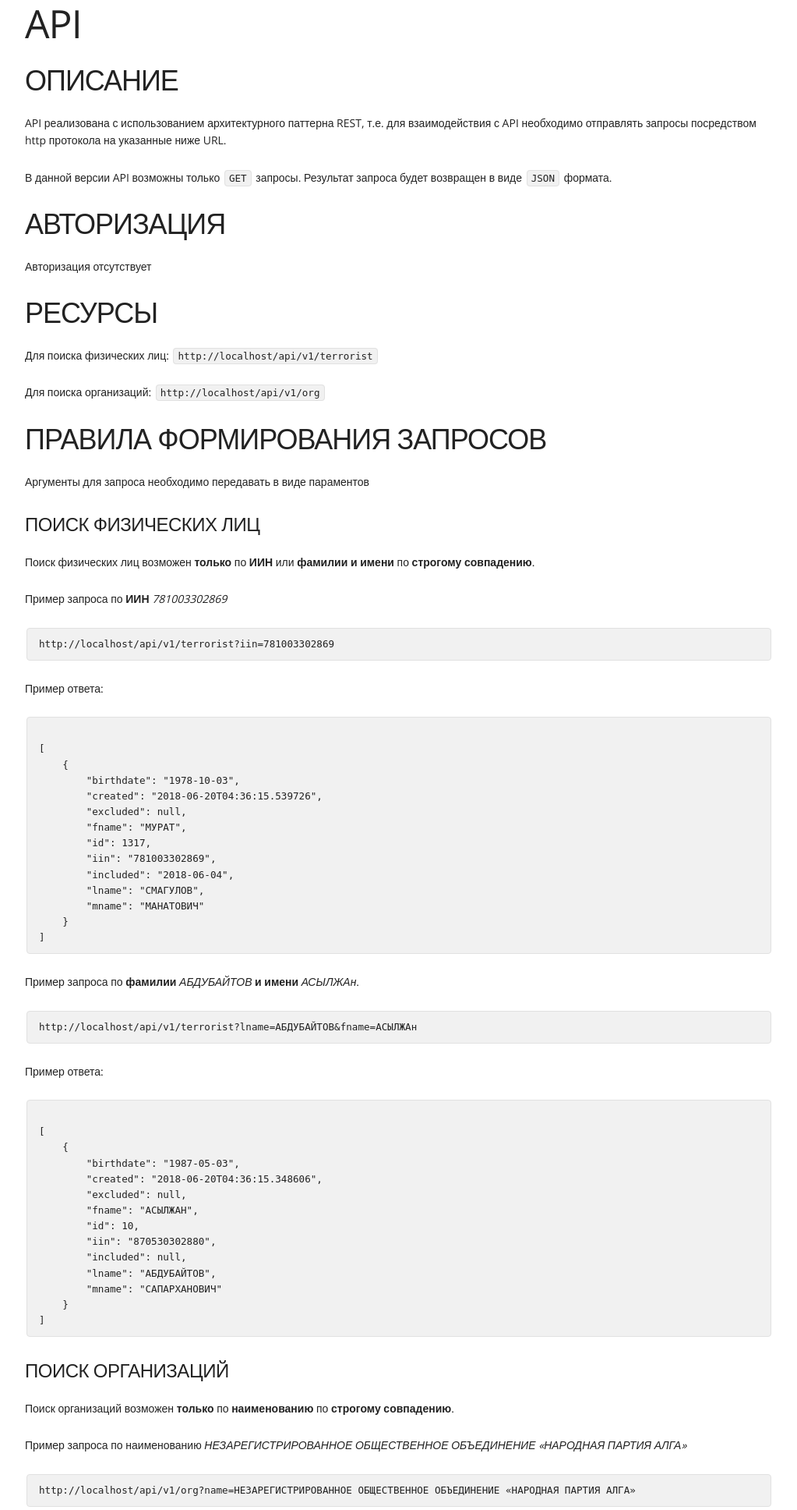
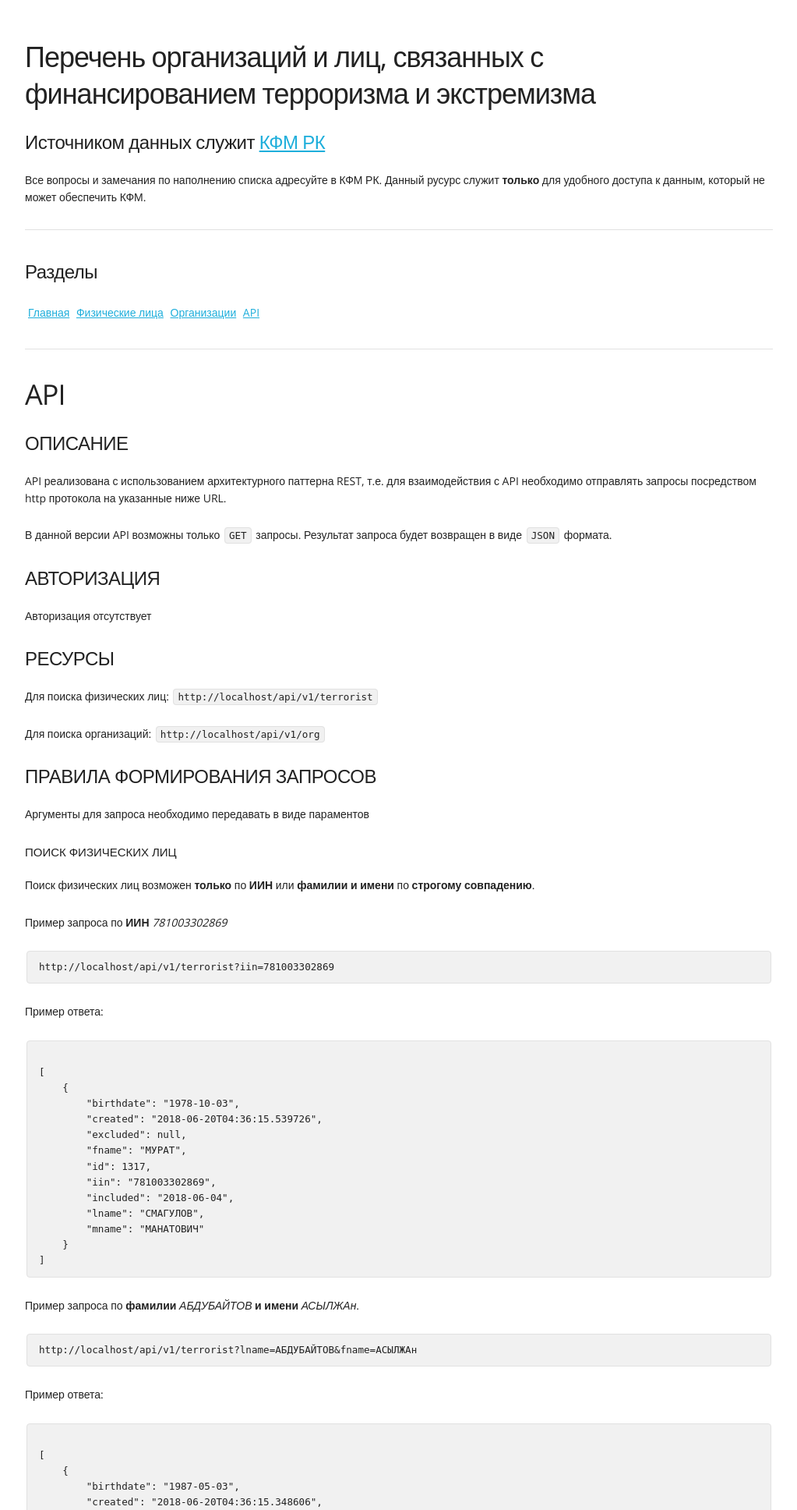
Before and after one commit to berezovskiydenis/podft, a Flask app: page /api/v1/doc in a window 1280 px wide. Shown: the top 1936 px of the page at 78% size, without its empty margins (128-1151 px from the left). Run offline with Flask 2, Linux system fonts and the light colour scheme.

Commit message:
html refactoring

```diff
--- a/app/main/routes.py
+++ b/app/main/routes.py
@@ -21,7 +21,7 @@ def index():
     # Organization data
     o_count = Org.query.count()
 
-    return render_template('index.html', t_count=t_count, o_count=o_count)
+    return render_template('main.html', t_count=t_count, o_count=o_count)
 
 
 @bp.route('/persons')
--- a/app/static/css/skeleton.css
+++ b/app/static/css/skeleton.css
@@ -125,7 +125,8 @@ body {
   line-height: 1.6;
   font-weight: 400;
   font-family: "Open Sans", sans-serif;
-  color: #222; }
+  color: #222;
+  margin-top: 50px; }
 
 
 /* Typography
@@ -416,3 +417,15 @@ there.
 
 /* Larger than Desktop HD */
 @media (min-width: 1200px) {}
+
+
+/* Inline style for list */
+
+ul.pages {
+  margin: 0;
+  padding: 4px; /* Значение полей */
+}
+ ul.pages li {
+  display: inline;
+  margin-right: 5px;
+}
--- a/app/templates/api_doc.html
+++ b/app/templates/api_doc.html
@@ -1,23 +1,23 @@
 {% extends "base.html" %}
 {% block content %}
 
-<h1>API</h1>
-<h3>ОПИСАНИЕ</h3>
+<h3>API</h3>
+<h5>ОПИСАНИЕ</h5>
 <p>API реализована с использованием архитектурного паттерна REST, т.е. для взаимодействия с API необходимо отправлять запросы посредством http протокола на указанные ниже URL.</p>
 <p>В данной версии API возможны только <code>GET</code> запросы. Результат запроса будет возвращен в виде <code>JSON</code> формата.</p>
 
-<h3>АВТОРИЗАЦИЯ</h3>
+<h5>АВТОРИЗАЦИЯ</h5>
 <p>Авторизация отсутствует</p>
 
-<h3>РЕСУРСЫ</h3>
+<h5>РЕСУРСЫ</h5>
 
 <p>Для поиска физических лиц: <code>{{ ept }}</code></p>
 <p>Для поиска организаций: <code>{{ epo }}</code></p>
 
-<h3>ПРАВИЛА ФОРМИРОВАНИЯ ЗАПРОСОВ</h3>
+<h5>ПРАВИЛА ФОРМИРОВАНИЯ ЗАПРОСОВ</h5>
 <p>Аргументы для запроса необходимо передавать в виде параментов</p>
 
-<h5>ПОИСК ФИЗИЧЕСКИХ ЛИЦ</h5>
+<h6>ПОИСК ФИЗИЧЕСКИХ ЛИЦ</h6>
 <p>Поиск физических лиц возможен <strong>только</strong> по <strong>ИИН</strong> или <strong>фамилии и имени</strong> по <strong>строгому совпадению</strong>.</p>
 <p>Пример запроса по <strong>ИИН</strong> <em>781003302869</em></p>
 <pre><code>{{ ept }}?iin=781003302869</code></pre>
@@ -59,7 +59,7 @@
 ]
 </code></pre>
 
-<h5>ПОИСК ОРГАНИЗАЦИЙ</h5>
+<h6>ПОИСК ОРГАНИЗАЦИЙ</h6>
 <p>Поиск организаций возможен <strong>только</strong> по <strong>наименованию</strong> по <strong>строгому совпадению</strong>.</p>
 
 <p>Пример запроса по наименованию <em>НЕЗАРЕГИСТРИРОВАННОЕ ОБЩЕСТВЕННОЕ ОБЪЕДИНЕНИЕ «НАРОДНАЯ ПАРТИЯ АЛГА»</em></p>
@@ -79,7 +79,7 @@
 ]
 </code></pre>
 
-<h5>ОШИБКИ ЗАПРОСА</h5>
+<h6>ОШИБКИ ЗАПРОСА</h6>
 <p>Если запрос сформирован неверно, то вернется сообщение в <code>JSON</code> формате с текстом и кодом ошибки.</p>
 
 <p>Пример неверного запроса</p>
--- a/app/templates/base.html
+++ b/app/templates/base.html
@@ -29,13 +29,13 @@
 </head>
 <body>
 
-  <!-- Primary Page Layout
-  –––––––––––––––––––––––––––––––––––––––––––––––––– -->
   <div class="container">
-    {% block content %}{% endblock %}
+
+  {% include 'header.html' %}
+
+  {% block content %}
+  {% endblock %}
   </div>
-<!-- End Document
-  –––––––––––––––––––––––––––––––––––––––––––––––––– -->
 
 </body>
 </html>
--- /dev/null
+++ b/app/templates/header.html
@@ -0,0 +1,15 @@
+<h3>Перечень организаций и лиц, связанных с финансированием терроризма и экстремизма</h3>
+<h5>Источником данных служит <a href="http://kfm.gov.kz/ru/the-list-of-organizations-and-individuals-associa/">КФМ РК</a></h5>
+<p>Все вопросы и замечания по наполнению списка адресуйте в КФМ РК. Данный русурс служит <strong>только</strong> для удобного доступа к данным, который не может обеспечить КФМ.</p>
+<hr>
+<h5>Разделы</h5>
+<div class="row">
+    <ul class="pages">
+        <li><a href=" {{ url_for('main.index') }} ">Главная</a></li>
+        <li><a href=" {{ url_for('main.persons') }} ">Физические лица</a></li>
+        <li><a href=" {{ url_for('main.orgs') }} ">Организации</a></li>
+        <li><a href=" {{ url_for('api.api_doc') }} ">API</a></li>
+    </ul>
+</div>
+
+<hr>
```
Also changed, not shown: app/templates/index.html (deleted, +0 -42 lines), app/templates/main.html (added, +24 -0 lines), app/templates/orgs.html (+5 -14 lines), app/templates/persons.html (+4 -12 lines).
